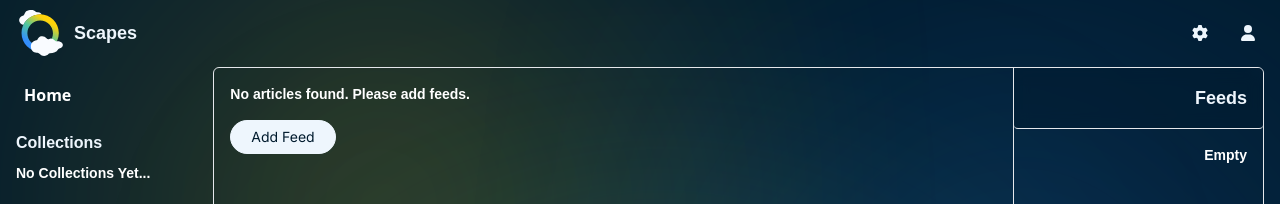
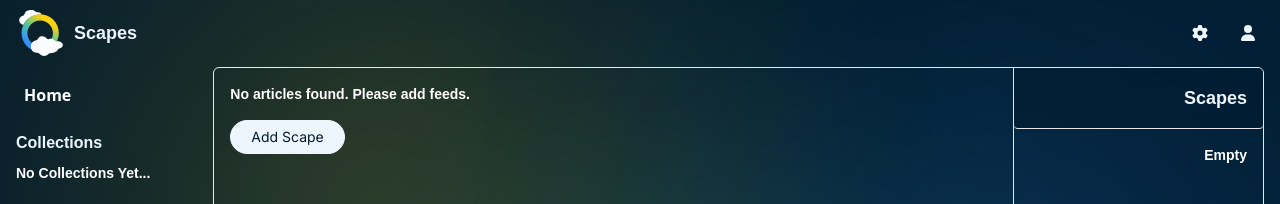
Before and after one commit to oofytronic/nextscapes, a Next.js app: page /dash in a window 1280 px wide. Shown: the top 204 px of the page. Built offline with nearby package versions, Linux system fonts and the light colour scheme.

Commit message:
fix other page padding

```diff
--- a/app/dash/page.jsx
+++ b/app/dash/page.jsx
@@ -61,8 +61,8 @@ export default function DashboardPage() {
 		<div className="grid grid-cols-1 md:grid-cols-4 md:gap-4 w-full h-full">
 		    <div className={`md:col-span-1 order-1 md:order-2 flex flex-col md:items-end gap-4 border-b md:border-b-none md:border-l ${isFeedsExpanded && 'pb-4'} overflow-y-scroll`}>
                 <div className={`sticky top-0 right-0 bg-black/50 backdrop-blur p-4 ${isFeedsExpanded && 'border-b'} rounded md:border-b w-full flex justify-end`}>
-                    <button className="flex items-center gap-1 text-white focus:outline-none" onClick={toggleFeeds}>
-                        <p className="font-satoshi font-bold text-lg">Feeds</p>
+                    <button className="flex items-center gap-1 text-white focus:outline-none md:pointer-events-none" onClick={toggleFeeds}>
+                        <p className="font-satoshi font-bold text-lg">Scapes</p>
                         {isFeedsExpanded ? <FaChevronUp className="h-4 w-4 text-white md:hidden" /> : <FaChevronDown className="h-4 w-4 text-white md:hidden" />}
                     </button>
                 </div>
@@ -74,7 +74,7 @@ export default function DashboardPage() {
 		        <div className="flex flex-col gap-4 md:col-span-3 order-2 md:order-1 py-4 pl-4">
 		            <p className="font-satoshi font-semibold text-sm">No articles found. Please add feeds.</p>
 		            <Link href="/dash/add-feed" className="light_btn w-fit">
-		                Add Feed
+		                Add Scape
 		            </Link>
 		        </div>
 		    ) : (
```
